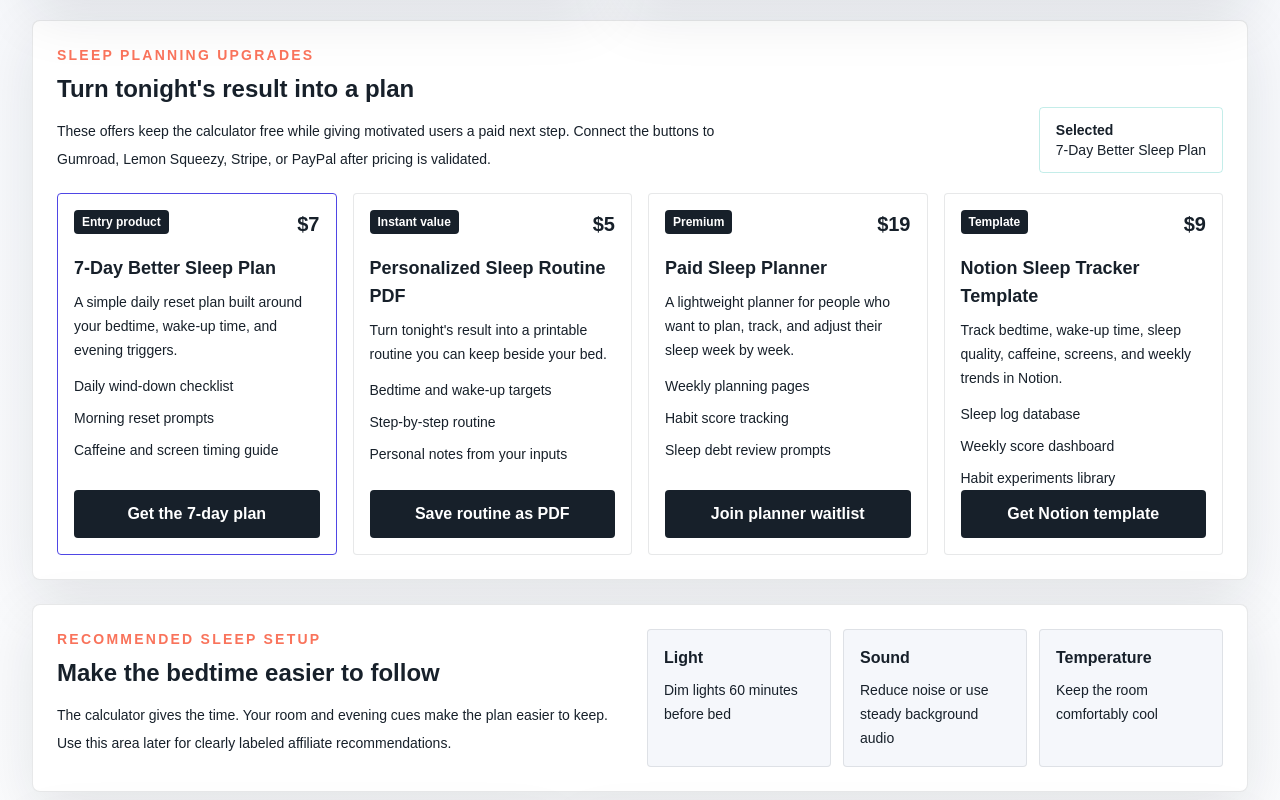
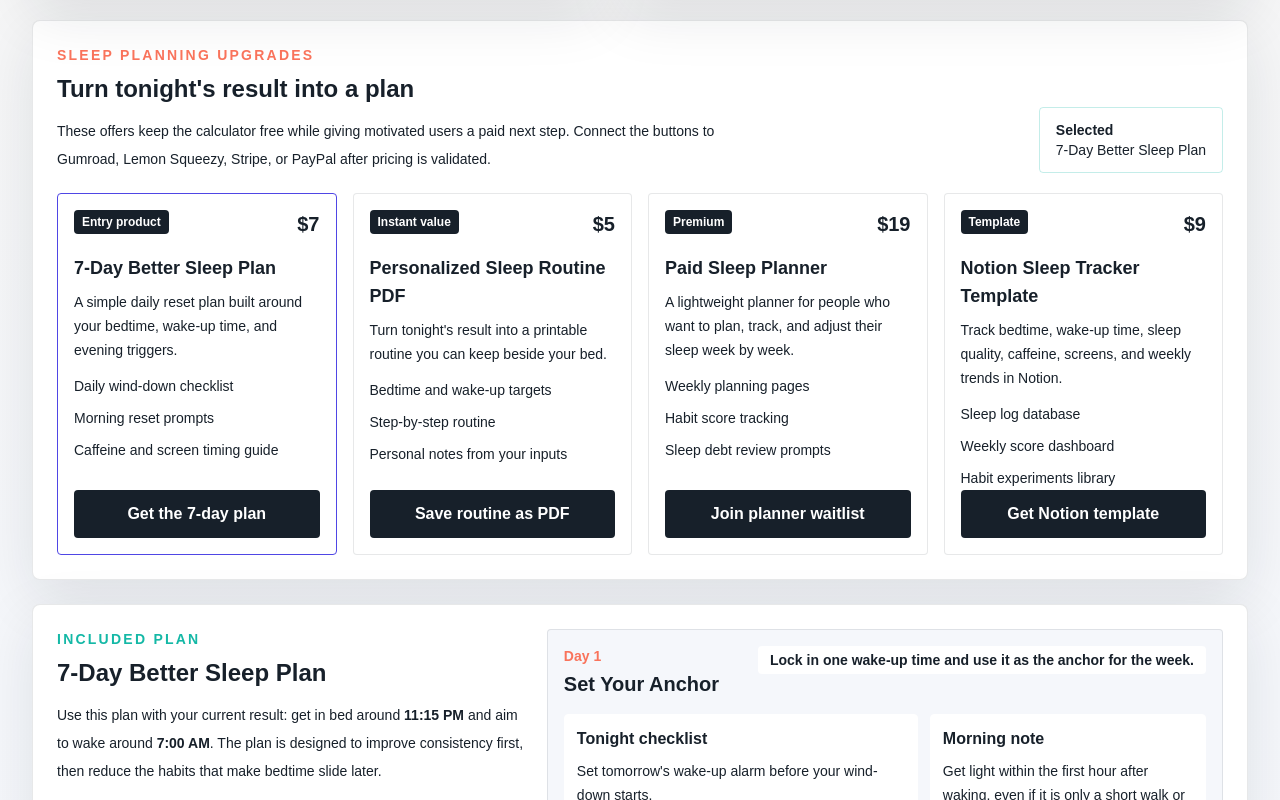
Before and after one commit to yiliruilong-cmyk/sleep-calculator, a Next.js app: page / in a window 1280 px wide. Shown: the part 2000-2800 px from the top of the page. Built offline with nearby package versions, Linux system fonts and the light colour scheme.

Commit message:
Add full seven day sleep plan

```diff
--- a/app/page.tsx
+++ b/app/page.tsx
@@ -19,6 +19,14 @@ type SleepScore = {
   label: string;
   insight: string;
   improvements: string[];
+};
+
+type PlanDay = {
+  day: number;
+  title: string;
+  focus: string;
+  evening: string[];
+  morning: string;
 };
 
 const cycleCounts = [4, 5, 6];
@@ -59,6 +67,86 @@ const offers = [
     bullets: ["Sleep log database", "Weekly score dashboard", "Habit experiments library"],
     cta: "Get Notion template",
     badge: "Template",
+  },
+];
+
+const sevenDayPlan: PlanDay[] = [
+  {
+    day: 1,
+    title: "Set Your Anchor",
+    focus: "Lock in one wake-up time and use it as the anchor for the week.",
+    evening: [
+      "Set tomorrow's wake-up alarm before your wind-down starts.",
+      "Put your phone charger outside arm's reach.",
+      "Write down one thing that could make bedtime slip later.",
+    ],
+    morning: "Get light within the first hour after waking, even if it is only a short walk or bright window time.",
+  },
+  {
+    day: 2,
+    title: "Build the Wind-Down Cue",
+    focus: "Teach your body that the night routine has started.",
+    evening: [
+      "Dim lights at the start of your routine.",
+      "Choose one low-effort task: shower, light stretching, or setting clothes out.",
+      "Keep the final 15 minutes predictable and quiet.",
+    ],
+    morning: "Rate your sleep quality from 1 to 5 and note what helped you fall asleep.",
+  },
+  {
+    day: 3,
+    title: "Move Stimulation Earlier",
+    focus: "Reduce the inputs that keep your brain alert late at night.",
+    evening: [
+      "Create a 30-minute screen cutoff before bed.",
+      "Move work, email, and planning tasks out of the last hour.",
+      "If you need audio, choose something familiar and calm.",
+    ],
+    morning: "Check whether the screen cutoff changed how quickly you felt sleepy.",
+  },
+  {
+    day: 4,
+    title: "Protect Your Sleep Window",
+    focus: "Make your recommended bedtime easier to keep.",
+    evening: [
+      "Set a reminder 15 minutes before your routine starts.",
+      "Avoid starting a new episode, task, or conversation near bedtime.",
+      "Prepare water, alarm, and room temperature before getting in bed.",
+    ],
+    morning: "Compare your planned bedtime with your actual bedtime and write the gap in minutes.",
+  },
+  {
+    day: 5,
+    title: "Clean Up Caffeine and Naps",
+    focus: "Remove common reasons your natural sleepiness arrives late.",
+    evening: [
+      "Use your last caffeine cutoff as an experiment, not a rule.",
+      "Keep naps short and earlier in the day when possible.",
+      "If you are not sleepy, stay calm and keep the room low-stimulation.",
+    ],
+    morning: "Note caffeine timing, nap timing, and whether your sleep felt lighter or deeper.",
+  },
+  {
+    day: 6,
+    title: "Review Your Pattern",
+    focus: "Look for the one change that produced the clearest benefit.",
+    evening: [
+      "Pick the best habit from Days 1-5 and repeat it exactly.",
+      "Remove one habit that did not help.",
+      "Keep the same wake-up time tomorrow.",
+    ],
+    morning: "Choose your top sleep trigger: timing, screens, caffeine, naps, light, noise, or stress.",
+  },
+  {
+    day: 7,
+    title: "Make It Repeatable",
+    focus: "Turn the week into a simple default routine.",
+    evening: [
+      "Write your default bedtime routine in three steps.",
+      "Choose one backup plan for busy nights.",
+      "Set your next 7-day wake-up target.",
+    ],
+    morning: "Keep the routine that improved your score and retest your sleep habit score next week.",
   },
 ];
 
@@ -309,7 +397,8 @@ export default function Home() {
 
   function handleOfferClick(offerId: string) {
     setSelectedOffer(offerId);
-    document.getElementById("sleep-products")?.scrollIntoView({ block: "start", behavior: "smooth" });
+    const targetId = offerId === "7-day-plan" ? "seven-day-plan" : "sleep-products";
+    document.getElementById(targetId)?.scrollIntoView({ block: "start", behavior: "smooth" });
   }
 
   function handlePrintRoutine() {
@@ -736,6 +825,74 @@ export default function Home() {
           </div>
         </section>
 
+        <section id="seven-day-plan" className="mb-6 rounded-lg border border-ink/10 bg-white p-5 shadow-soft md:p-6">
+          <div className="grid gap-5 lg:grid-cols-[0.82fr_1.18fr] lg:items-start">
+            <div>
+              <p className="text-sm font-bold uppercase tracking-[0.16em] text-mint">
+                Included plan
+              </p>
+              <h2 className="mt-2 text-2xl font-bold text-ink">7-Day Better Sleep Plan</h2>
+              <p className="mt-3 text-sm leading-7 text-ink/66">
+                Use this plan with your current result: get in bed around{" "}
+                <strong className="text-ink">{formatTime(best.bedtime)}</strong> and aim to wake around{" "}
+                <strong className="text-ink">{formatTime(best.wakeTime)}</strong>. The plan is designed
+                to improve consistency first, then reduce the habits that make bedtime slide later.
+              </p>
+              <div className="mt-4 grid gap-3 sm:grid-cols-3 lg:grid-cols-1">
+                <div className="rounded border border-ink/10 bg-mist p-4">
+                  <p className="text-xs font-bold uppercase tracking-[0.12em] text-ink/45">Current score</p>
+                  <p className="mt-1 text-3xl font-bold text-ink">{sleepScore.score}</p>
+                </div>
+                <div className="rounded border border-ink/10 bg-mist p-4">
+                  <p className="text-xs font-bold uppercase tracking-[0.12em] text-ink/45">Routine start</p>
+                  <p className="mt-1 text-2xl font-bold text-ink">{formatTime(addMinutes(best.bedtime, -routineLength))}</p>
+                </div>
+                <div className="rounded border border-ink/10 bg-mist p-4">
+                  <p className="text-xs font-bold uppercase tracking-[0.12em] text-ink/45">Daily target</p>
+                  <p className="mt-1 text-2xl font-bold text-ink">{formatDuration(best.sleepMinutes)}</p>
+                </div>
+              </div>
+              <button
+                type="button"
+                onClick={handlePrintRoutine}
+                className="mt-4 w-full rounded bg-ink px-4 py-3 font-bold text-white transition hover:bg-ink/90"
+              >
+                Print the 7-day plan
+              </button>
+            </div>
+
+            <div className="grid gap-3">
+              {sevenDayPlan.map((day) => (
+                <article key={day.day} className="rounded border border-ink/10 bg-mist p-4">
+                  <div className="flex flex-col gap-2 sm:flex-row sm:items-start sm:justify-between">
+                    <div>
+                      <p className="text-sm font-bold text-coral">Day {day.day}</p>
+                      <h3 className="mt-1 text-xl font-bold text-ink">{day.title}</h3>
+                    </div>
+                    <span className="rounded bg-white px-3 py-1 text-sm font-bold text-ink/68">
+                      {day.focus}
+                    </span>
+                  </div>
+                  <div className="mt-4 grid gap-3 md:grid-cols-[1fr_0.78fr]">
+                    <div className="rounded border border-white bg-white p-3">
+                      <p className="font-bold text-ink">Tonight checklist</p>
+                      <ul className="mt-2 flex flex-col gap-2 text-sm leading-6 text-ink/68">
+                        {day.evening.map((item) => (
+                          <li key={item}>{item}</li>
+                        ))}
+                      </ul>
+                    </div>
+                    <div className="rounded border border-white bg-white p-3">
+                      <p className="font-bold text-ink">Morning note</p>
+                      <p className="mt-2 text-sm leading-6 text-ink/68">{day.morning}</p>
+                    </div>
+                  </div>
+                </article>
+              ))}
+            </div>
+          </div>
+        </section>
+
         <section className="mb-6 rounded-lg border border-ink/10 bg-white p-5 shadow-soft md:p-6">
           <div className="flex flex-col gap-5 lg:flex-row lg:items-start lg:justify-between">
             <div className="max-w-2xl">
```
